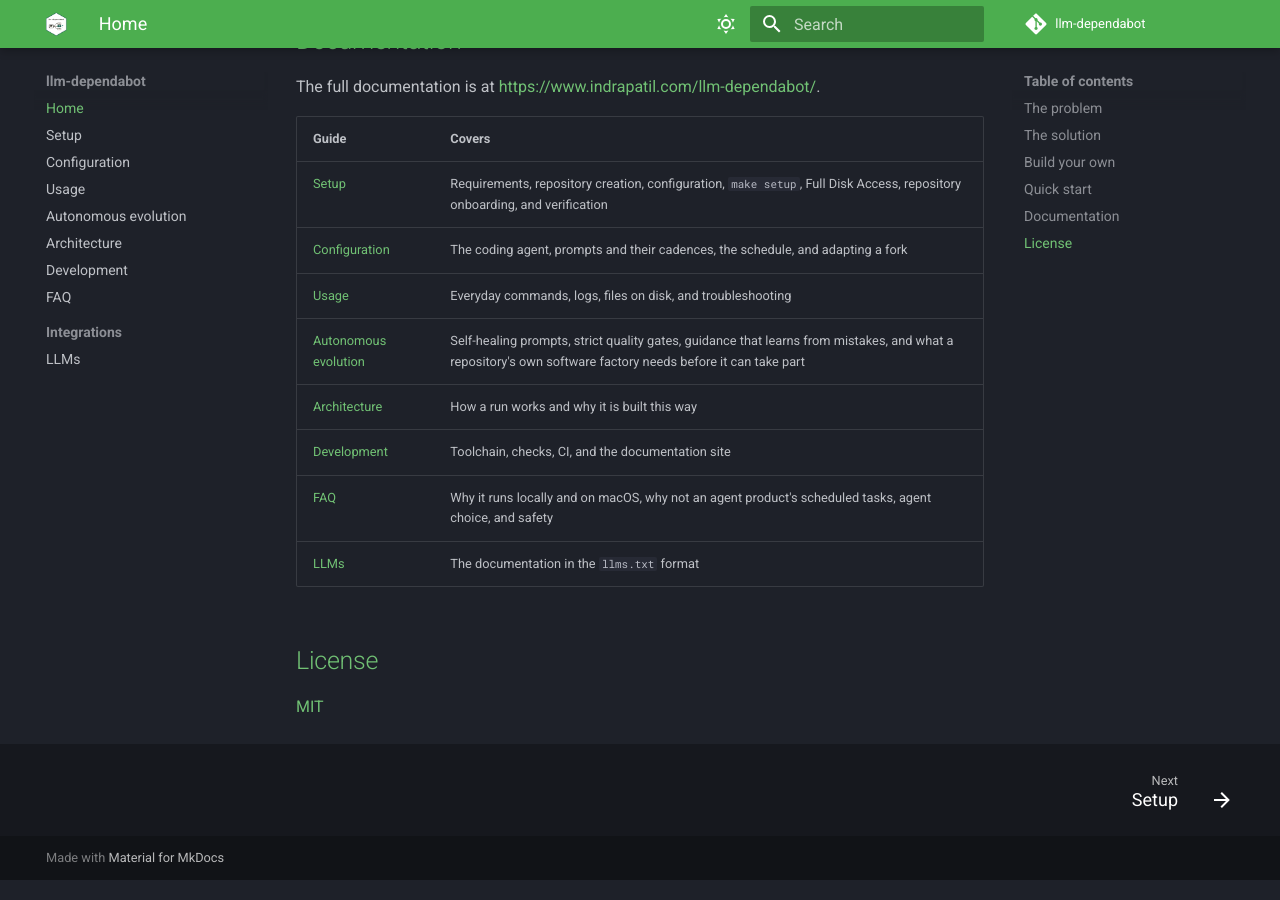
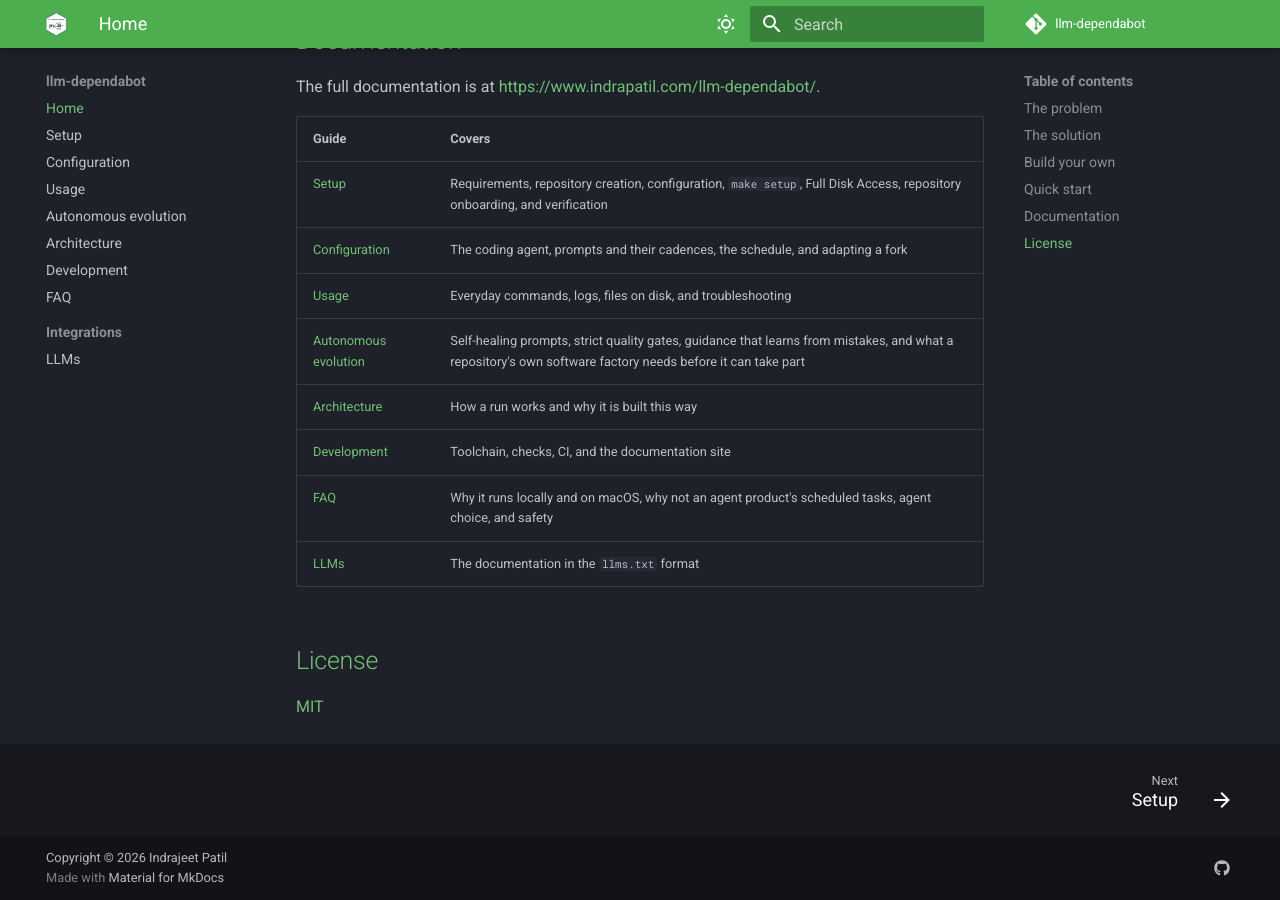
Before and after one commit to IndrajeetPatil/llm-dependabot, an MkDocs documentation site: the page built from docs/index.md, in a window 1280 px wide and 900 px high, scrolled down 3728 px. Built offline with MkDocs 1.6.1 and Material for MkDocs 9.7.7, drawn with Linux system fonts in a browser that asks for light colours; comment, search, counter and statistics services are not loaded.

Commit message:
docs(site): show author and github link in footer
Zensical renders the copyright notice and social links in the page
footer; site_author only reaches a meta tag, so the sites showed no
author. Link the name to the personal website.

```diff
--- a/mkdocs.yml
+++ b/mkdocs.yml
@@ -5,6 +5,8 @@ site_author: IndrajeetPatil
 
 repo_name: llm-dependabot
 repo_url: https://github.com/IndrajeetPatil/llm-dependabot
+
+copyright: 'Copyright &copy; 2026 <a href="https://www.indrapatil.com/">Indrajeet Patil</a>'
 
 edit_uri: edit/main/docs/
 
@@ -123,6 +125,10 @@ validation:
   anchors: error
 
 extra:
+  social:
+    - icon: fontawesome/brands/github
+      link: https://github.com/IndrajeetPatil
+      name: Indrajeet Patil on GitHub
   analytics:
     provider: google
     property: G-3BQ49J7KYH
```
